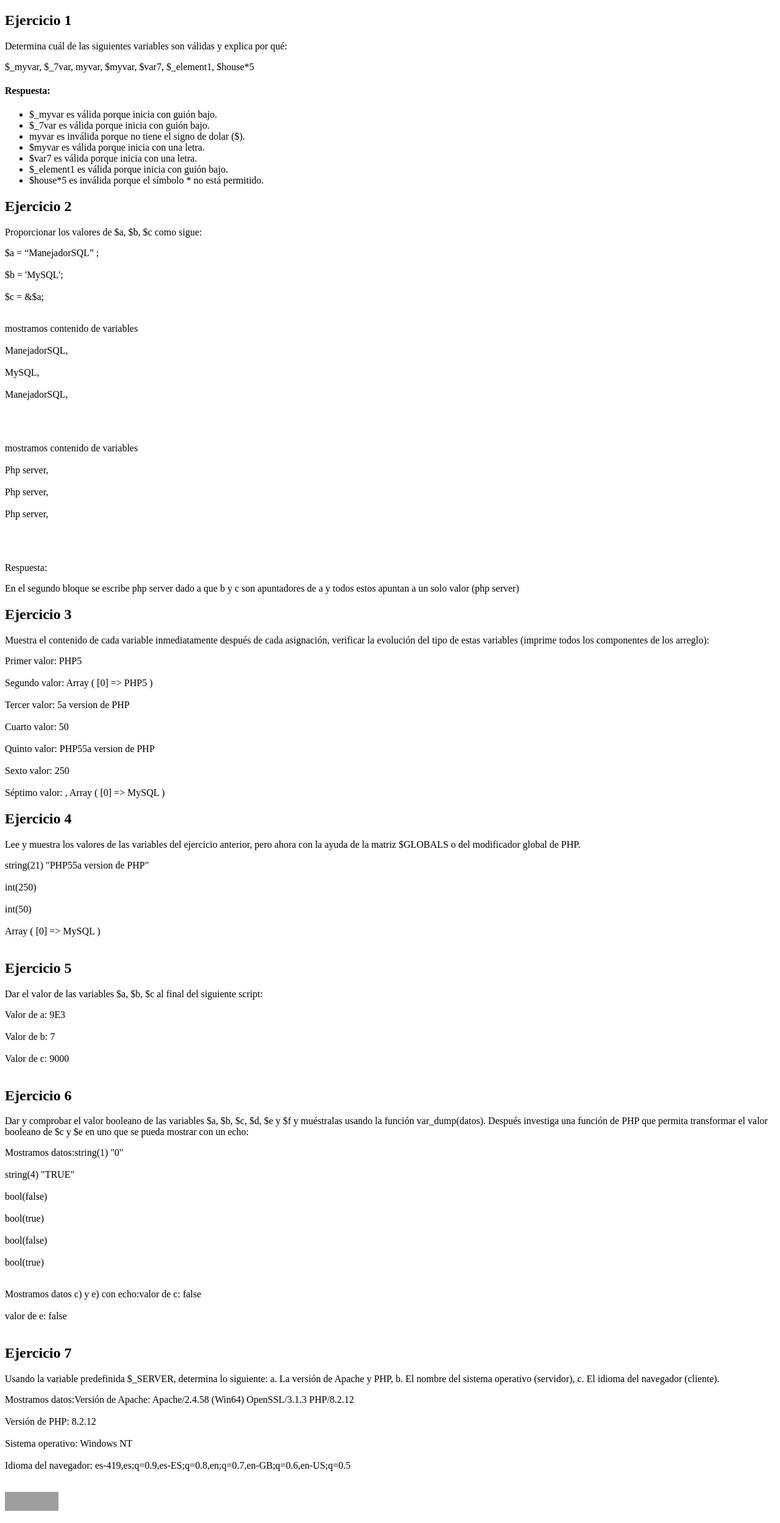
After one commit to PabloIbVa/tecweb, a PHP site: page /index.html in a window 1280 px wide. The commit adds this page. Shown: the whole page at 61% size. Run offline with PHP 8.4, Linux system fonts and the light colour scheme; grey boxes are pictures that could not be loaded.

Commit message:
se corrigio los errores para hacer un correcto formato xhtml y se adjunto el resultado aparte en un html

```diff
--- /dev/null
+++ b/practicas/p04/index.html
@@ -0,0 +1,73 @@
+
+<!DOCTYPE html PUBLIC "-//W3C//DTD XHTML 1.1//EN" "http://www.w3.org/TR/xhtml11/DTD/xhtml11.dtd">
+<html xmlns="http://www.w3.org/1999/xhtml" xml:lang="es">
+<head>
+    <meta http-equiv="Content-Type" content="text/html; charset=UTF-8" />
+    <title>Práctica 4</title>
+</head>
+<body>
+    <h2>Ejercicio 1</h2>
+    <p>Determina cuál de las siguientes variables son válidas y explica por qué:</p>
+    <p>$_myvar,  $_7var,  myvar,  $myvar,  $var7,  $_element1, $house*5</p>
+    <h4>Respuesta:</h4><ul><li>$_myvar es válida porque inicia con guión bajo.</li><li>$_7var es válida porque inicia con guión bajo.</li><li>myvar es inválida porque no tiene el signo de dolar ($).</li><li>$myvar es válida porque inicia con una letra.</li><li>$var7 es válida porque inicia con una letra.</li><li>$_element1 es válida porque inicia con guión bajo.</li><li>$house*5 es inválida porque el símbolo * no está permitido.</li></ul>    <h2>Ejercicio 2</h2>
+    <p>Proporcionar los valores de $a, $b, $c como sigue:</p>
+    <p>
+        $a = “ManejadorSQL” ;<br></br>
+        $b = 'MySQL'; <br></br>
+        $c = &amp;$a; <br></br>
+    </p>
+    <p>mostramos contenido de variables <br></br>ManejadorSQL, <br></br>MySQL, <br></br>ManejadorSQL, <br></br><br></br></p><p></p><p>mostramos contenido de variables <br></br>Php server, <br></br>Php server, <br></br>Php server, <br></br><br></br></p><p> Respuesta: </p><p>En el segundo bloque se escribe php server dado a que b y c son apuntadores de a y todos estos apuntan a un solo valor (php server)</p>    <h2>Ejercicio 3</h2>
+    <p>Muestra el contenido de cada variable inmediatamente después de cada asignación,
+       verificar la evolución del tipo de estas variables (imprime todos los componentes de los
+       arreglo):
+    </p>
+    <p>Primer valor:  PHP5 <br></br>Segundo valor: Array
+(
+    [0] => PHP5
+)
+<br></br>Tercer valor: 5a version de PHP <br></br>Cuarto valor: 50 <br></br>Quinto valor: PHP55a version de PHP <br></br>Sexto valor: 250 <br></br>Séptimo valor: , Array
+(
+    [0] => MySQL
+)
+</p>    <h2>Ejercicio 4</h2>
+    <p>
+        Lee y muestra los valores de las variables del ejercicio anterior, pero ahora con la ayuda de
+        la matriz $GLOBALS o del modificador global de PHP.
+    </p>
+    <p>string(21) "PHP55a version de PHP"
+<br></br>int(250)
+<br></br>int(50)
+<br></br>Array
+(
+    [0] => MySQL
+)
+<br></br></p>    <h2>Ejercicio 5</h2>
+    <p>
+       Dar el valor de las variables $a, $b, $c al final del siguiente script:
+    </p>
+    <p>Valor de a: 9E3 <br></br>Valor de b: 7 <br></br>Valor de c: 9000 <br></br></p>    <h2>Ejercicio 6</h2>
+    <p>
+        Dar y comprobar el valor booleano de las variables $a, $b, $c, $d, $e y $f y muéstralas
+        usando la función var_dump(datos).
+        Después investiga una función de PHP que permita transformar el valor booleano de $c y $e
+        en uno que se pueda mostrar con un echo:
+    </p>
+    <p>Mostramos datos:string(1) "0"
+<br></br>string(4) "TRUE"
+<br></br>bool(false)
+<br></br>bool(true)
+<br></br>bool(false)
+<br></br>bool(true)
+<br></br></p><p>Mostramos datos c) y e) con echo:valor de c: false<br></br>valor de e: false<br></br></p>    <h2>Ejercicio 7</h2>
+    <p>
+        Usando la variable predefinida $_SERVER, determina lo siguiente:
+            a. La versión de Apache y PHP,
+            b. El nombre del sistema operativo (servidor),
+            c. El idioma del navegador (cliente).
+    </p>
+    <p>Mostramos datos:Versión de Apache: Apache/2.4.58 (Win64) OpenSSL/3.1.3 PHP/8.2.12<br></br>Versión de PHP: 8.2.12<br></br>Sistema operativo: Windows NT<br></br>Idioma del navegador: es-419,es;q=0.9,es-ES;q=0.8,en;q=0.7,en-GB;q=0.6,en-US;q=0.5<br></br></p>    <p>
+        <a href="https://validator.w3.org/markup/check?uri=referer"><img
+        src="https://www.w3.org/Icons/valid-xhtml11" alt="Valid XHTML 1.1" height="31" width="88" /></a>
+    </p>
+</body>
+</html>
```
Also changed, not shown: practicas/p04/index.php (+58 -41 lines).
